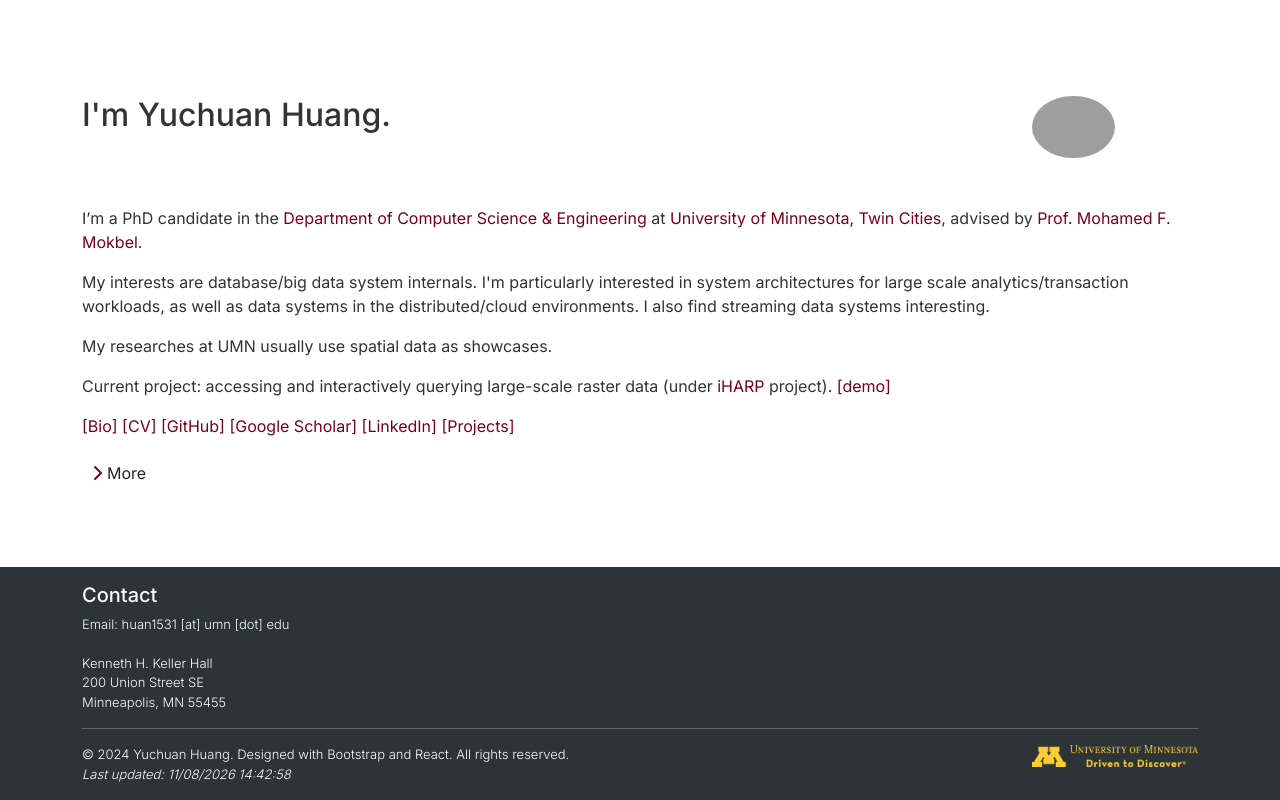
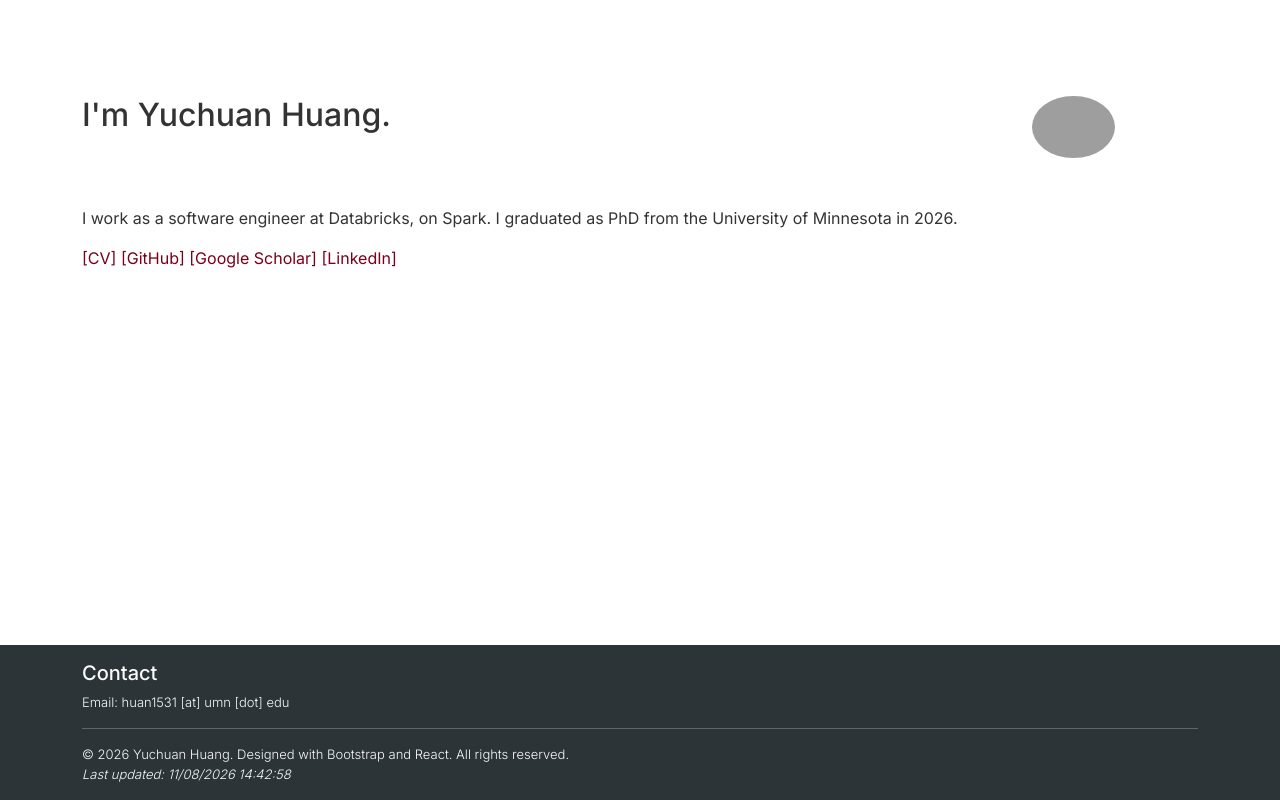
Before and after one commit to yhuang-db/yhuang-db.github.io, a React (Vite) app: page / in a window 1280 px wide. Built offline with nearby package versions, Linux system fonts and the light colour scheme; grey boxes are pictures that could not be loaded.

Commit message:
graduate 2026

```diff
--- a/src/2-Bio.jsx
+++ b/src/2-Bio.jsx
@@ -3,6 +3,9 @@ export default function Bio() {
         <>
             <div class="container">
                 <p>
+                    I work as a software engineer at Databricks, on Spark. I graduated as PhD from the University of Minnesota in 2026.
+                </p>
+                {/* <p>
                     I’m a PhD candidate in the <a href="https://cse.umn.edu/cs">Department of Computer Science & Engineering</a> at <a href="https://twin-cities.umn.edu/">University of Minnesota, Twin Cities</a>, advised by <a href="https://www-users.cs.umn.edu/~mokbel/">Prof. Mohamed F. Mokbel</a>.
                 </p>
                 <p>
@@ -16,7 +19,7 @@ export default function Bio() {
 
                 <p>
                     Current project: accessing and interactively querying large-scale raster data (under <a href="https://iharp.umbc.edu/">iHARP</a> project). <a href="https://iharpv.cs.umn.edu/">[demo]</a>
-                </p>
+                </p> */}
             </div>
         </>
     )
--- a/src/3-Links.jsx
+++ b/src/3-Links.jsx
@@ -2,8 +2,8 @@ export default function Links() {
     return (
         <>
             <div class="container">
-                <a data-bs-toggle="collapse" href="#collapseBio">[Bio]</a>
-                {' '}
+                {/* <a data-bs-toggle="collapse" href="#collapseBio">[Bio]</a>
+                {' '} */}
                 <a href="">[CV]</a>
                 {' '}
                 <a href="https://github.com/yhuang-db">[GitHub]</a>
@@ -12,16 +12,16 @@ export default function Links() {
                 {' '}
                 <a href="https://www.linkedin.com/in/yuchuan-huang-db/">[LinkedIn]</a>
                 {' '}
-                <a class="dropdown" data-bs-toggle="dropdown" href="#collapseProject">[Projects]</a>
+                {/* <a class="dropdown" data-bs-toggle="dropdown" href="#collapseProject">[Projects]</a>
 
                 <ul class="dropdown-menu" id="collapseProject">
                     <li><a class="dropdown-item" href="https://iharpv.cs.umn.edu/">iHarp</a></li>
                     <li><a class="dropdown-item" href="https://github.com/yhuang-db/holoclean-sparcle/tree/latest-aimnet-310-sparcle">Sparcle</a></li>
                     <li><hr class="dropdown-divider" /></li>
                     <li><a class="dropdown-item" href="http://just.urban-computing.com/">JUST</a></li>
-                </ul>
+                </ul> */}
 
-                <div class="collapse" id="collapseBio">
+                {/* <div class="collapse" id="collapseBio">
                     <div>
                         <div class="container alert alert-light">
                             Yuchuan Huang is a PhD candidate in the Department of Computer Science & Engineering at University of Minnesota, Twin Cities.
@@ -29,7 +29,7 @@ export default function Links() {
                             Yuchuan is advised by Mohamed F. Mokbel.
                         </div>
                     </div>
-                </div>
+                </div> */}
             </div>
         </>
     )
--- a/src/8-Footer.jsx
+++ b/src/8-Footer.jsx
@@ -6,24 +6,24 @@ export default function Footer() {
                     <div>
                         <h5 >Contact</h5>
                         Email: huan1531 [at] umn [dot] edu<br />
-                        <br />
+                        {/* <br />
                         Kenneth H. Keller Hall<br />
                         200 Union Street SE<br />
-                        Minneapolis, MN 55455
+                        Minneapolis, MN 55455 */}
                     </div>
                     <hr />
                     <div class="row">
                         <div class="col">
                             <div>
-                                &copy; 2024 Yuchuan Huang. Designed with Bootstrap and React. All rights reserved.
+                                &copy; 2026 Yuchuan Huang. Designed with Bootstrap and React. All rights reserved.
                                 <br />
                                 <i>Last updated: {document.lastModified}</i>
                             </div>
                         </div>
-                        <div class="col-sm-2">
+                        {/* <div class="col-sm-2">
                             <img class="d-none d-sm-block img-fluid" src="assets/images/MHwdmk_D2Dgold.png" alt="footer-icon"></img>
                             <img class="d-block d-sm-none img-fluid w-50 mx-auto py-2" src="assets/images/MHwdmk_D2Dgold.png" alt="footer-icon"></img>
-                        </div>
+                        </div> */}
                     </div>
                 </div>
             </div>
--- a/src/main.jsx
+++ b/src/main.jsx
@@ -21,7 +21,7 @@ ReactDOM.createRoot(document.getElementById('root')).render(
       <Header /> {/* Done */}
       <Bio />    {/* Done */}
       <Links />  {/* Done */}
-      <More />   {/* Done */}
+      {/* <More />   Done */}
       <Footer /> {/* Done */}
     </div>
   </React.StrictMode>,
```
